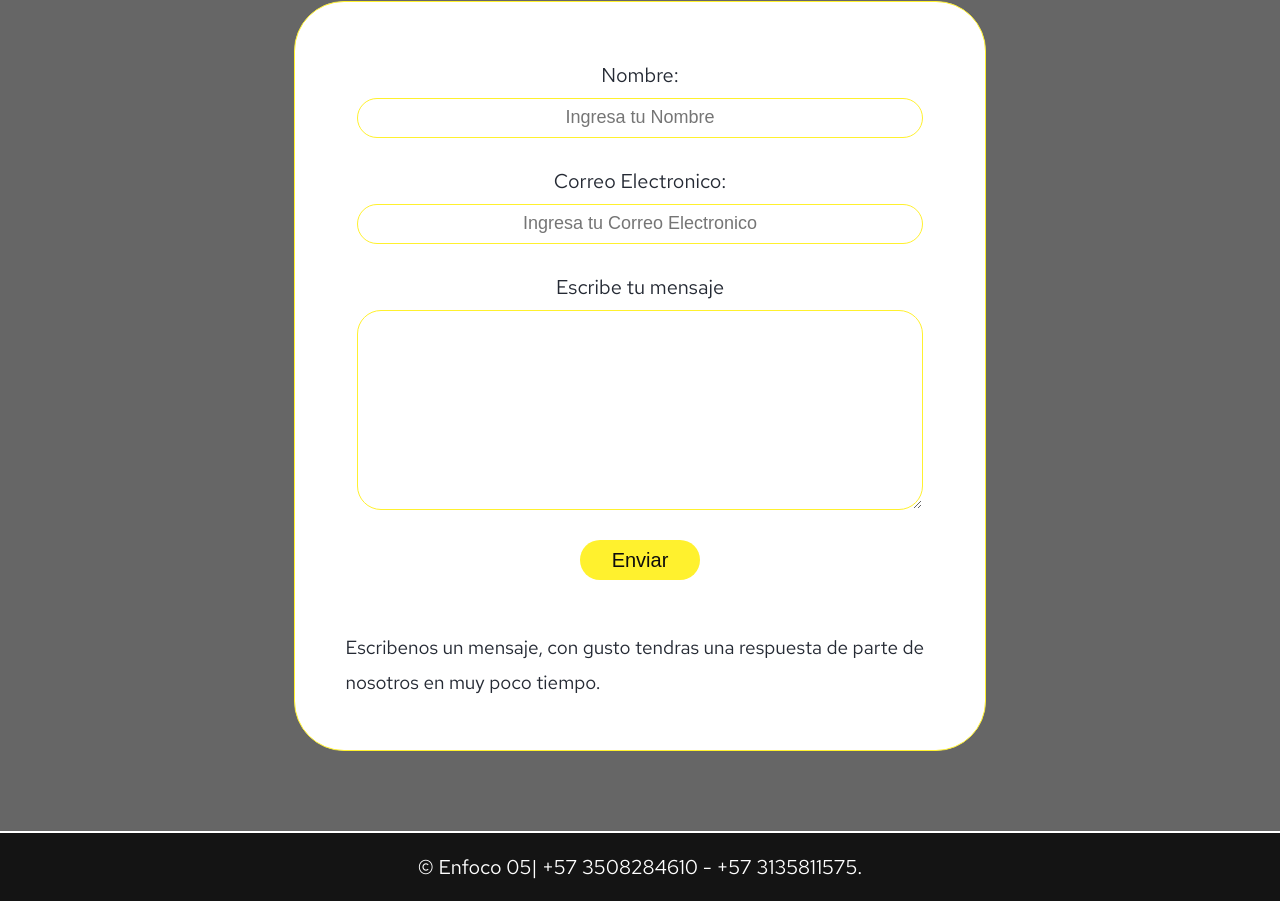
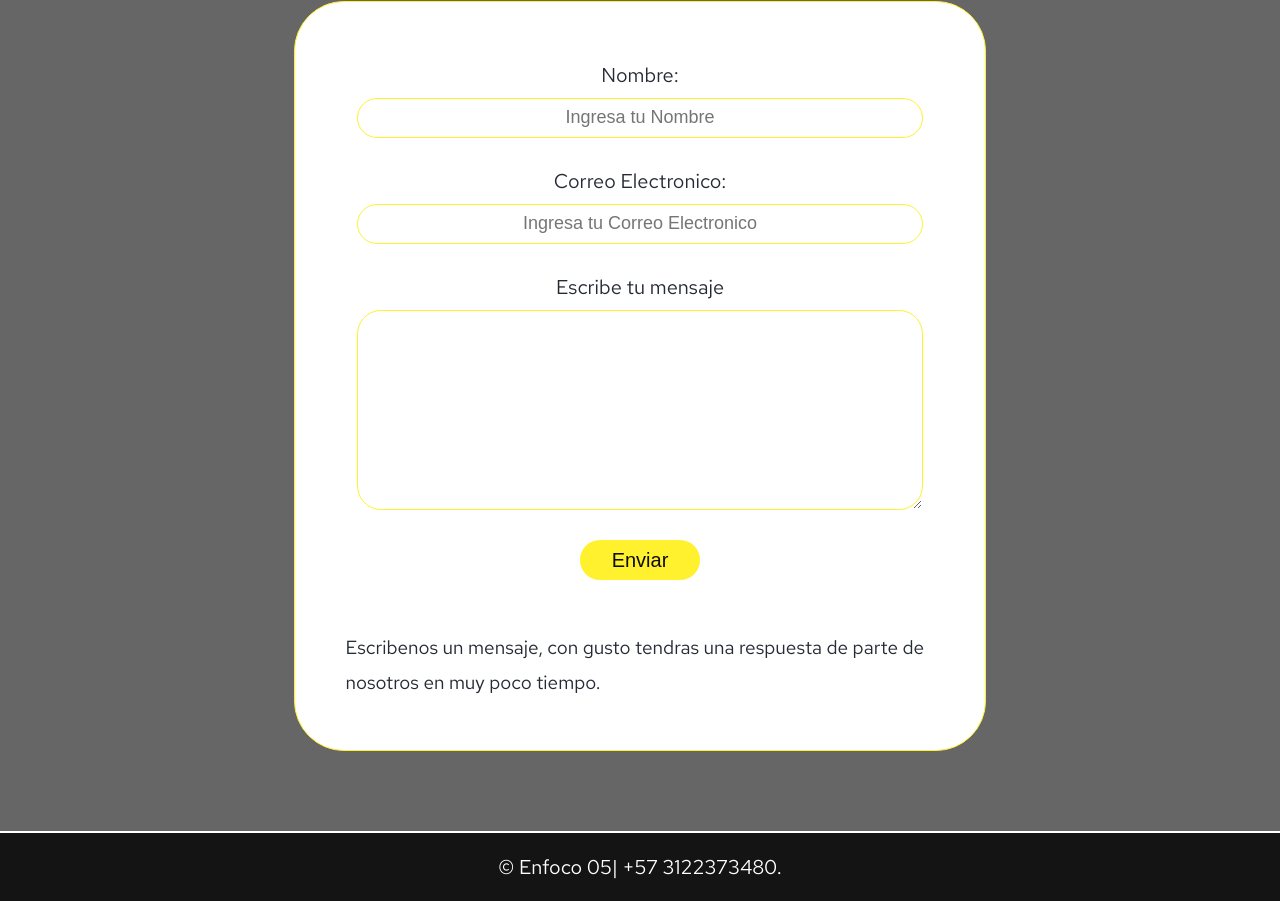
Before and after one commit to Enfoco-05/Enfoco, a plain HTML site: page index.html in a window 1280 px wide. Shown: the part 6782-7683 px from the top of the page. Drawn offline with Linux system fonts and the light colour scheme; files whose address does not match are found by name.

Commit message:
Update index.html

```diff
--- a/index.html
+++ b/index.html
@@ -213,7 +213,7 @@
    </div>
 
    <div class="footer-text">
-     <p>&copy; Enfoco 05| +57 3508284610 - +57 3135811575.</p>
+     <p>&copy; Enfoco 05| +57 3122373480.</p>
    </div>
 
   </div>
```
